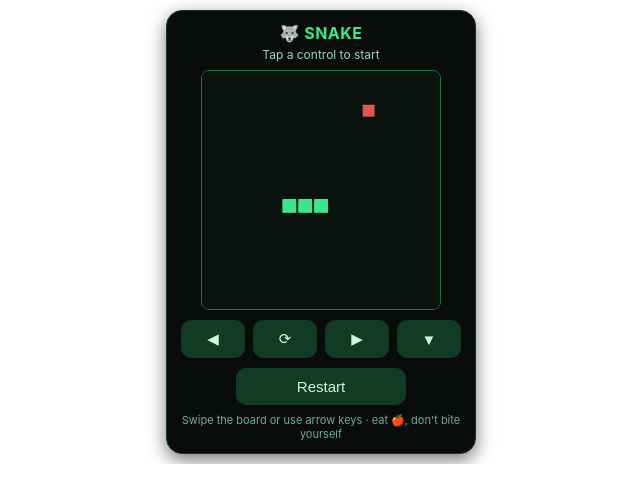
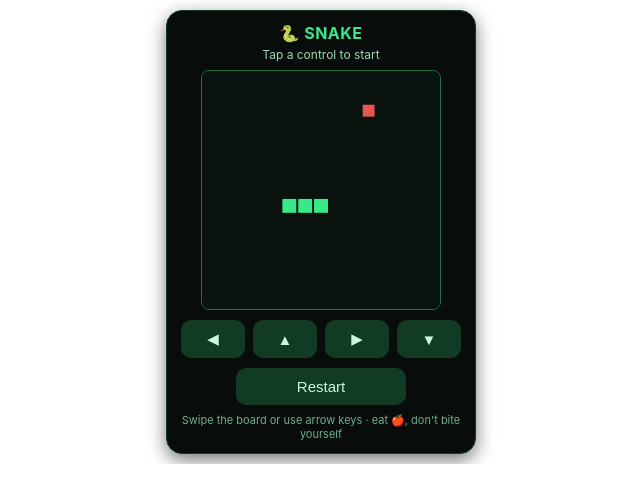
Before and after one commit to eminentboy11/..wdp, a website: page commands/games/snake-app.html in a window 1280 px wide. Shown: the full height of the page, 319-959 px from the left. Drawn offline with Linux system fonts and the light colour scheme.

Commit message:
Update snake-app.html

```diff
--- a/commands/games/snake-app.html
+++ b/commands/games/snake-app.html
@@ -8,10 +8,10 @@ button{flex:1;max-width:64px;padding:10px 0;font-size:15px;border:0;border-radiu
 button:active{background:#1d7347}.wide{max-width:none;flex:0 0 60%}
 .hint{margin:8px 0 0;font-size:11px;color:#6fae8c}
 </style></head><body><div class="card">
-<h1>🐺 SNAKE</h1>
+<h1>🐍 SNAKE</h1>
 <p class="status" id="st">Tap a control to start</p>
 <canvas id="c" width="240" height="240"></canvas>
-<div class="row"><button id="bl">◀</button><button id="bu">⟳</button><button id="br">▶</button><button id="bd">▼</button></div>
+<div class="row"><button id="bl">◀</button><button id="bu">▲</button><button id="br">▶</button><button id="bd">▼</button></div>
 <div class="row"><button class="wide" id="rs">Restart</button></div>
 <p class="hint">Swipe the board or use arrow keys · eat 🍎, don't bite yourself</p>
 </div><script>
```
